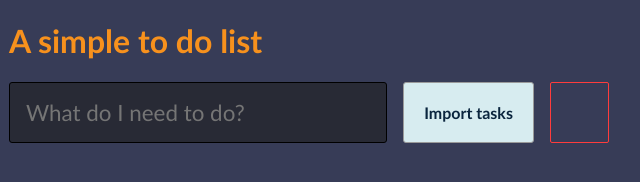
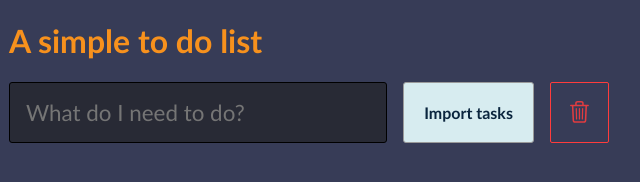
Before and after one commit to 0ranga/IGR203-todo-web-lab, a plain HTML site: page index.html in a window 1280 px wide. Shown: the full height of the page, 331-971 px from the left. Drawn offline with Linux system fonts and the light colour scheme; the site is published under a folder, as on GitHub Pages, so addresses that start at the root find nothing.

Commit message:
corrected bug where icon would not show up

```diff
--- a/index.html
+++ b/index.html
@@ -18,7 +18,7 @@
         <button onclick="importTasks()">Import tasks</button>
         <div title="Delete all completed" class="trash" onclick="removeCompleted()">
             <svg alt="trash icon" onclick="" viewBox="-3 0 25 23">
-                <use xlink:href="/trash.svg#trash"></use>
+                <use xlink:href="./trash.svg#trash"></use>
             </svg>
         </div>
 
--- a/js/main.js
+++ b/js/main.js
@@ -29,7 +29,7 @@ function createTodo(label, finished=false){
     <p><input type="checkbox" id="${label}" ${finished ? "checked" : ""} onclick="saveTodo('${label}', this.checked)"/> <label for="${label}">${label}</label></p>
     <!-- <img src="trash.svg" alt="trash icon" onclick="removeTodo(this)" /> --!>
     <svg alt="trash icon" onclick="removeTodo(this)">
-        <use xlink:href="/trash.svg#trash"></use>
+        <use xlink:href="./trash.svg#trash"></use>
     </svg>
     `;
     todoElements.unshift(oneTodo);
```
